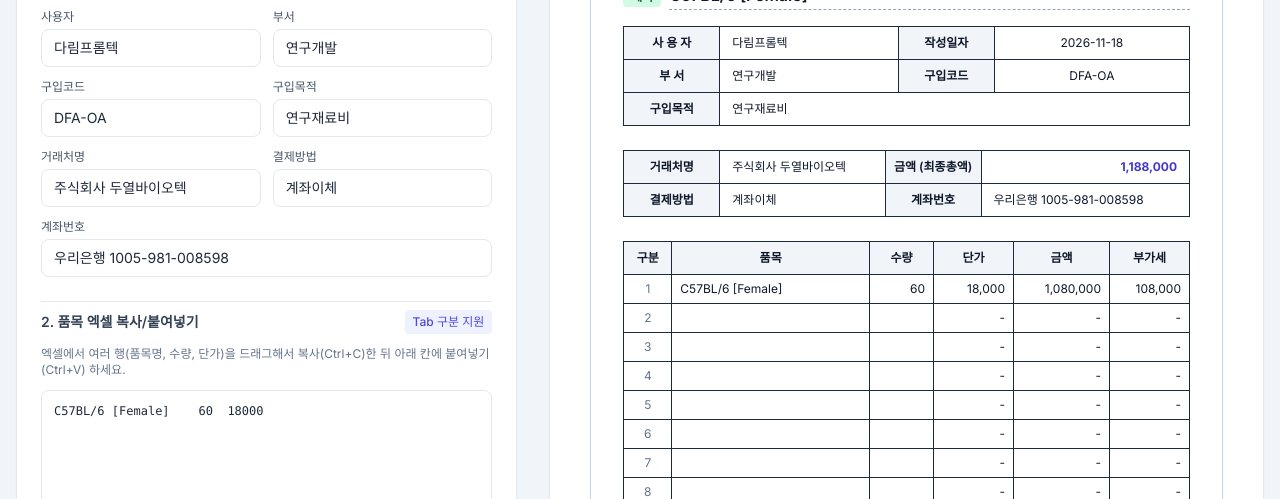
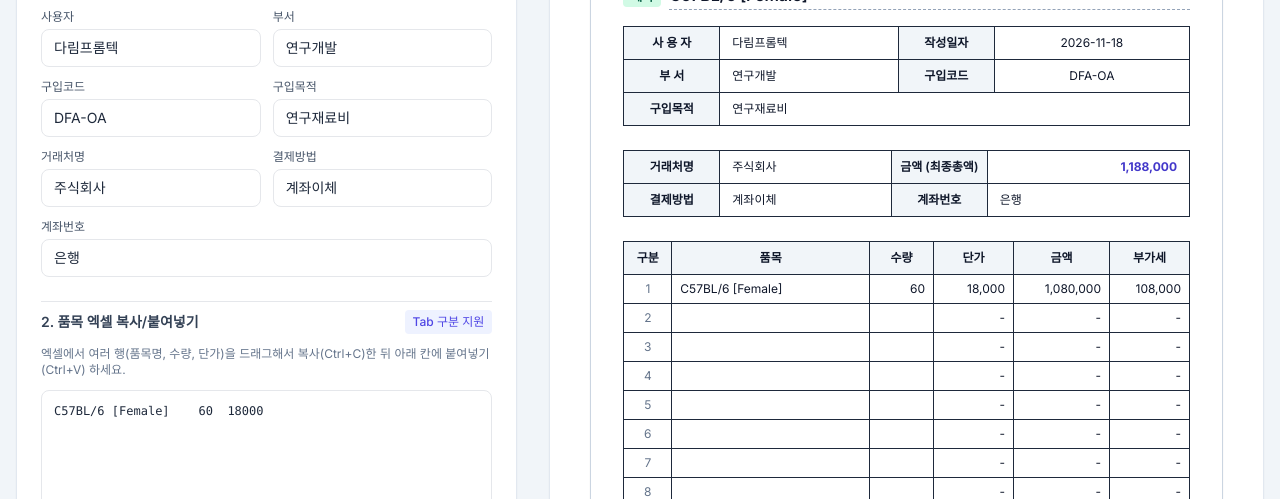
Before and after one commit to s00su/ICCL_, a plain HTML site: page index.html in a window 1280 px wide. Shown: the part 301-800 px from the top of the page. Drawn offline with nearby package versions, Linux system fonts and the light colour scheme.

Commit message:
Update document titles and vendor/account names

```diff
--- a/index.html
+++ b/index.html
@@ -3,7 +3,7 @@
 <head>
     <meta charset="UTF-8">
     <meta name="viewport" content="width=device-width, initial-scale=1.0">
-    <title>자동 검수완료확인서 및 사진대지생성기</title>
+    <title>검수완료확인서</title>
     <script src="https://cdn.tailwindcss.com"></script>
     <link href="https://fonts.googleapis.com/css2?family=Inter:wght@400;500;600;700&display=swap" rel="stylesheet">
     <style>
@@ -84,7 +84,7 @@
                     </div>
                     <div>
                         <label class="block text-xs font-medium text-slate-600 mb-1">거래처명</label>
-                        <input type="text" id="docVendor" value="주식회사 두열바이오텍" oninput="updatePreview()" class="w-full border rounded-lg px-3 py-2 text-sm focus:ring-2 focus:ring-indigo-500 outline-none">
+                        <input type="text" id="docVendor" value="주식회사" oninput="updatePreview()" class="w-full border rounded-lg px-3 py-2 text-sm focus:ring-2 focus:ring-indigo-500 outline-none">
                     </div>
                     <div>
                         <label class="block text-xs font-medium text-slate-600 mb-1">결제방법</label>
@@ -92,7 +92,7 @@
                     </div>
                     <div class="col-span-2">
                         <label class="block text-xs font-medium text-slate-600 mb-1">계좌번호</label>
-                        <input type="text" id="docAccount" value="우리은행 1005-981-008598" oninput="updatePreview()" class="w-full border rounded-lg px-3 py-2 text-sm focus:ring-2 focus:ring-indigo-500 outline-none">
+                        <input type="text" id="docAccount" value="은행" oninput="updatePreview()" class="w-full border rounded-lg px-3 py-2 text-sm focus:ring-2 focus:ring-indigo-500 outline-none">
                     </div>
                 </div>
             </div>
@@ -173,7 +173,7 @@
                 <table class="w-full text-xs mb-6 border-collapse text-center">
                     <tr>
                         <td class="bg-slate-100 font-semibold py-2 w-24">거래처명</td>
-                        <td id="previewVendor" class="py-2 text-left px-3">주식회사 두열바이오텍</td>
+                        <td id="previewVendor" class="py-2 text-left px-3">주식회사</td>
                         <td class="bg-slate-100 font-semibold py-2 w-24">금액 (최종총액)</td>
                         <td id="previewTotalSum" class="py-2 text-right px-3 font-bold text-indigo-700">0</td>
                     </tr>
@@ -181,7 +181,7 @@
                         <td class="bg-slate-100 font-semibold py-2">결제방법</td>
                         <td id="previewMethod" class="py-2 text-left px-3">계좌이체</td>
                         <td class="bg-slate-100 font-semibold py-2">계좌번호</td>
-                        <td id="previewAccount" class="py-2 text-left px-3">우리은행 1005-981-008598</td>
+                        <td id="previewAccount" class="py-2 text-left px-3">은행</td>
                     </tr>
                 </table>
 
```
